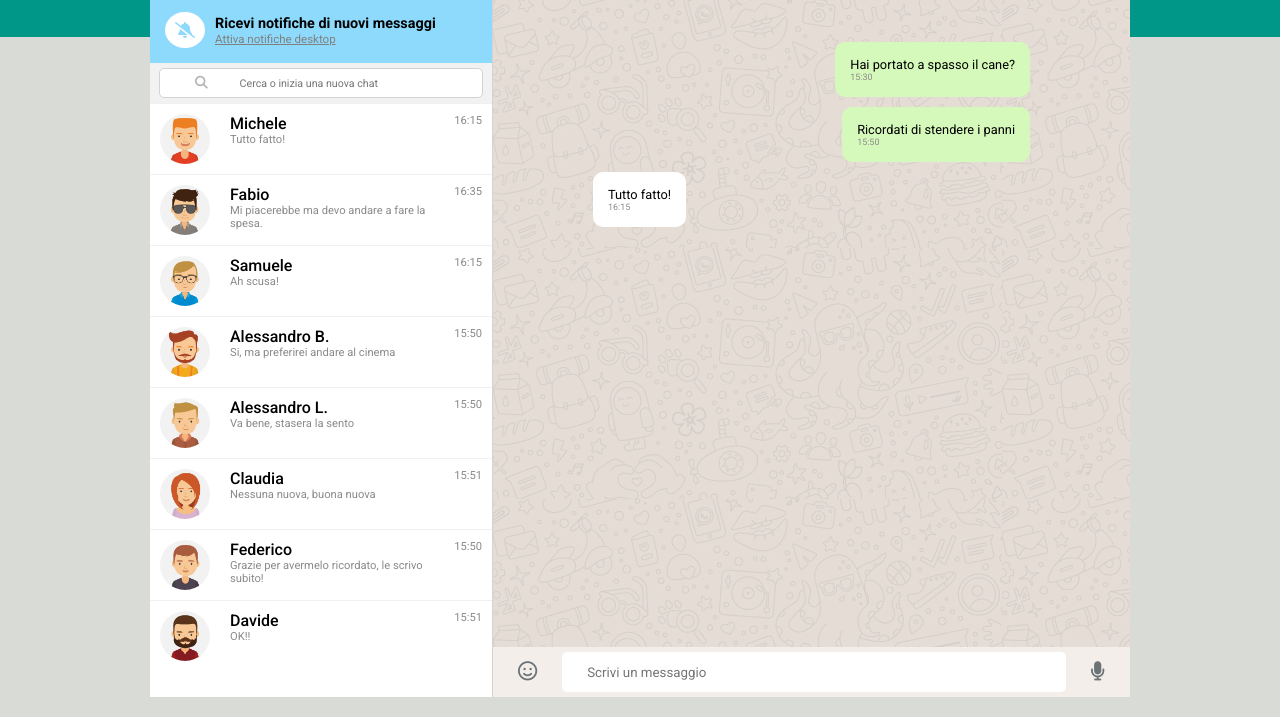
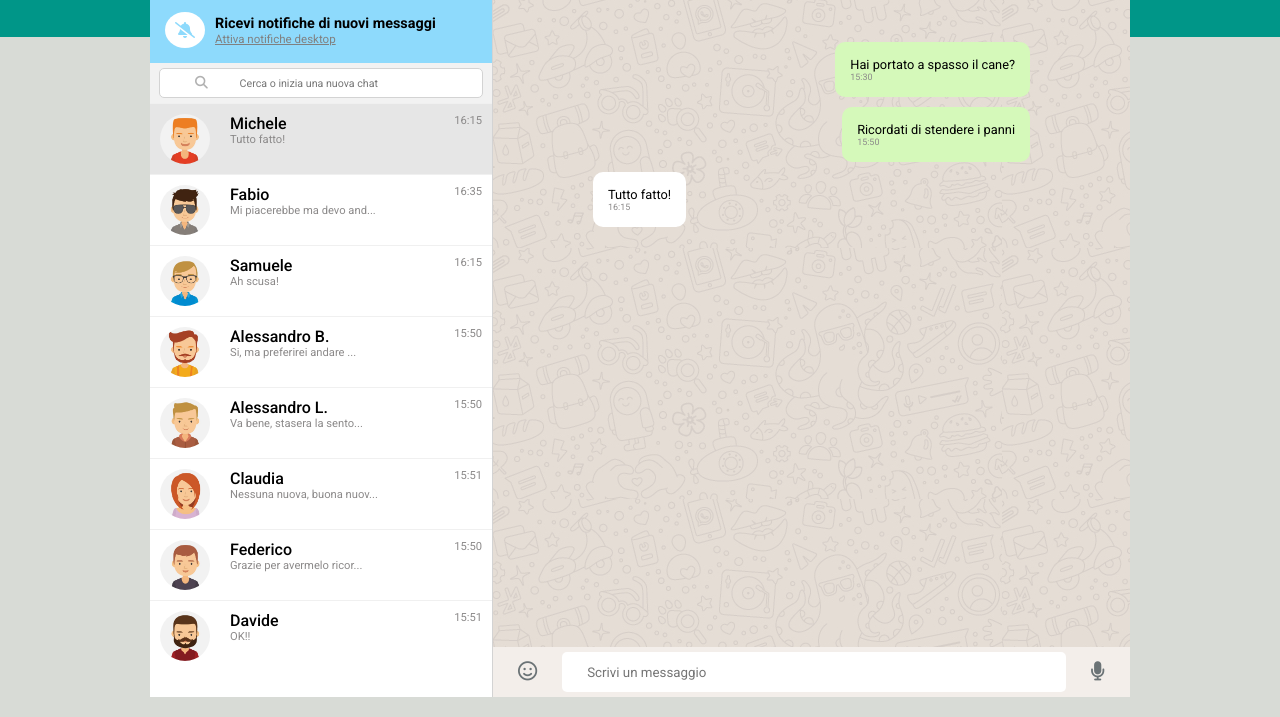
Before and after one commit to DennisGambini/vue-boolzapp, a plain HTML site: page index.html in a window 1280 px wide. Shown: the part 83-800 px from the top of the page. Drawn offline with nearby package versions, Linux system fonts and the light colour scheme.

Commit message:
app: eliminazione di tutti messaggi e della chat dall'icona

```diff
--- a/css/style.css
+++ b/css/style.css
@@ -145,8 +145,8 @@ aside > #chats > ul{
     align-items: flex-start;
     gap: 20px;
 }
-#chats li.active{
-    background-color: #E9EBEB;
+.active{
+    background-color: rgb(230, 230, 230);
 }
 #chats li:hover{
     background-color: #E9EBEB;
@@ -198,6 +198,13 @@ main > header .chatImg{
 }
 .chatImg .fa-circle-arrow-left:hover{
     background-color: white;
+}
+.header-icons .fa-ellipsis-vertical:active ~ .popUp{
+    display: block;
+}
+.header-icons .popUp{
+    font-size: 0.8em;
+    bottom: -120px;
 }
 
 /* main - CHAT TEXT */
--- a/index.html
+++ b/index.html
@@ -58,12 +58,12 @@
                 <section id="chats">
                     <ul>
 
-                        <li v-for="(chat,index) in chats" :id="chats[index].avatar" :key="chats[index].avatar" @click="getActiveIndex(index); filteredWord = ''; scroll() " v-if=" filtraNome(chat) || filteredWord === '' ">
+                        <li v-for="(chat,index) in chats" :id="chats[index].avatar" :key="chats[index].avatar" @click="getActiveIndex(index); filteredWord = ''; scroll() " v-if=" filtraNome(chat) || filteredWord === '' " :class=" activeIndex === index ? 'active' : ''">
                             <div class="li-sx">
                                 <img :src=" 'img/avatar_' + chats[index].avatar + '.jpg' " :alt="chats[index].name" class="user-icon">
                                 <div class="aside-chat-text">
                                     <h4>{{chats[index].name}}</h4>
-                                    <p v-if="chats[index].messages.length > 0">{{viewLastMessage(index)}}</p>
+                                    <p v-if="chats[index].messages.length > 0">{{breakString(viewLastMessage(index))}}</p>
                                 </div>
                             </div>
                             <div class="li-dx" v-if="chats[index].messages.length > 0">
@@ -94,10 +94,14 @@
                         </div>
                     </div>
 
-                    <div class="header-icons">
+                    <div class="header-icons" style="position: relative;">
                         <i class="fa-solid fa-magnifying-glass"></i>
                         <i class="fa-solid fa-paperclip"></i>
                         <i class="fa-solid fa-ellipsis-vertical"></i>
+                        <div class="popUp">
+                            <div @click="deleteAllMsg" class="delete">Elimina Messaggi</div>
+                            <div @click="deleteChat" class="info">Elimina Chat</div>
+                        </div>
                     </div>
                 </header>
 
--- a/js/script.js
+++ b/js/script.js
@@ -313,11 +313,30 @@ const app = new Vue({
             this.viewStatus = this.chats[this.activeIndex].messages[this.activeMsg].status;
             console.log(this.viewStatus);
         },
-        // msgDate(index){
-        //     this.activeDateIndex = index;
-        //     this.viewDate = this.chats[this.activeIndex].messages[this.activeMsg].date;
-        //     console.log(this.viewDate)
-        // }
+        breakString(string){
+            let array = string.split('');
+            let newArray = [];
+            for(i = 0; i < 25; i++){
+                if(array[i] != null){
+                    newArray.push(array[i])
+                }
+            }
+            let ultimoArray = [];
+            for(k = 0; k < newArray.length; k++){
+                ultimoArray.push(newArray[k])
+            }
+            if(ultimoArray.length === 25){
+                return ultimoArray.join("") + '...'
+            } else {
+                return ultimoArray.join("")
+            }
+        },
+        deleteAllMsg(){
+            this.chats[this.activeIndex].messages.splice(0)
+        },
+        deleteChat(){
+            this.chats.splice(this.activeIndex, 1)
+        }
     },
     mounted(){
 
```
Also changed, not shown: consegna/lista_dei_bonus.txt (added).
